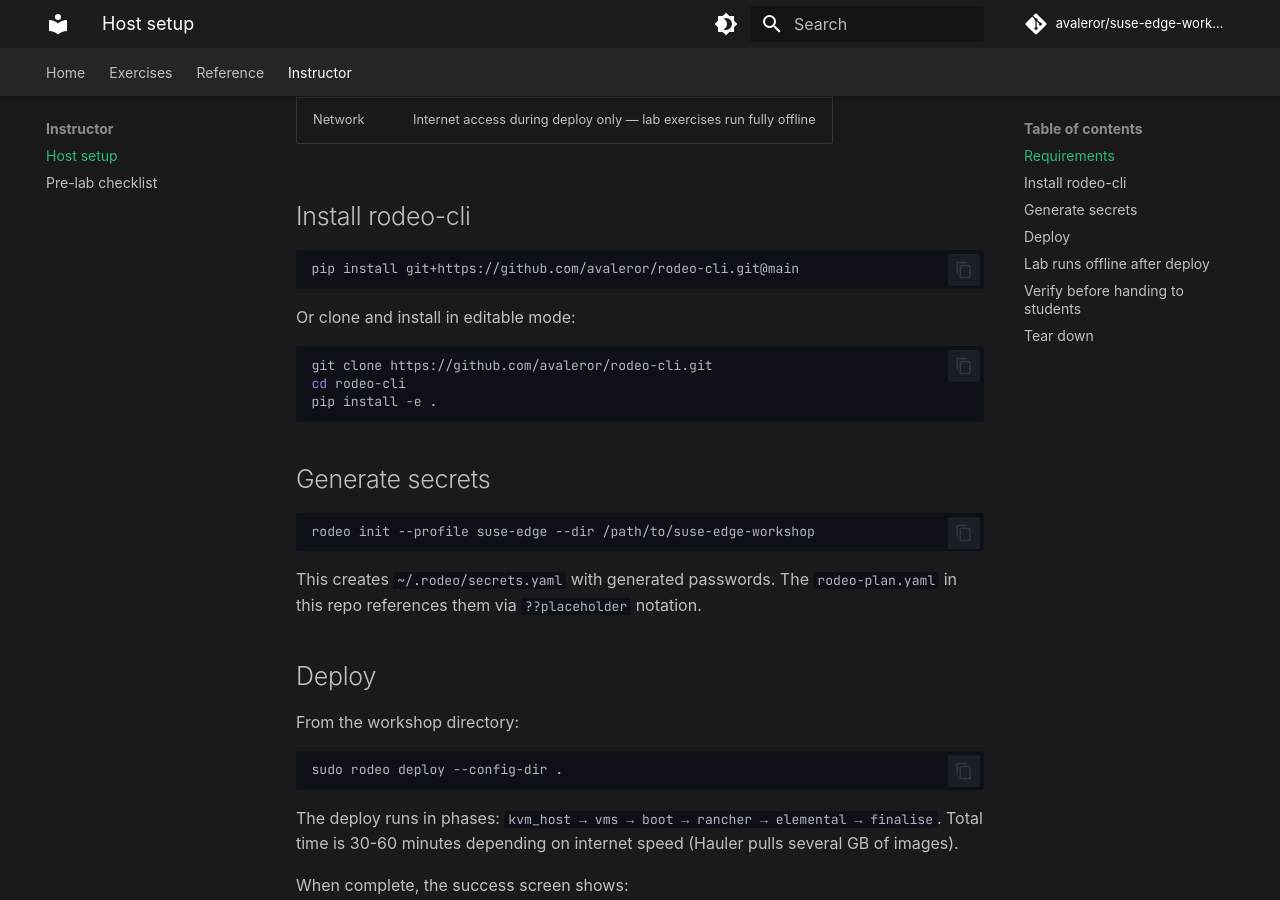
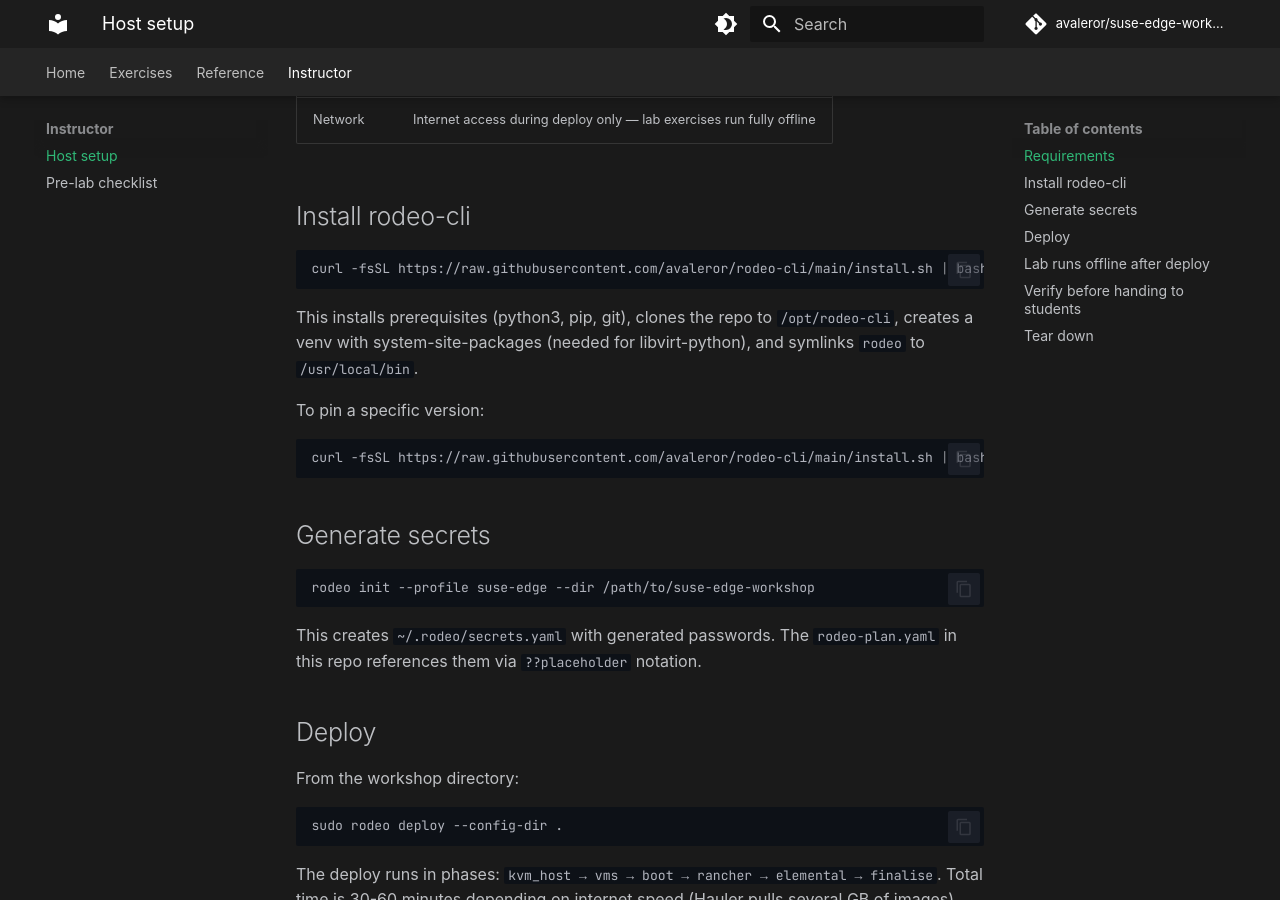
Before and after one commit to avaleror/suse-edge-workshop, an MkDocs documentation site: the page built from docs/instructor/host-setup.md, in a window 1280 px wide and 900 px high, scrolled down 500 px. Built offline with MkDocs 1.6.1 and Material for MkDocs 9.7.7, drawn with Linux system fonts in a browser that asks for light colours; some web fonts are replaced; comment, search, counter and statistics services are not loaded.

Commit message:
docs: use install.sh one-liner for rodeo-cli instead of bare pip install

````diff
--- a/docs/instructor/host-setup.md
+++ b/docs/instructor/host-setup.md
@@ -15,15 +15,15 @@
 ## Install rodeo-cli
 
 ```bash
-pip install git+https://github.com/avaleror/rodeo-cli.git@main
+curl -fsSL https://raw.githubusercontent.com/avaleror/rodeo-cli/main/install.sh | bash
 ```
 
-Or clone and install in editable mode:
+This installs prerequisites (python3, pip, git), clones the repo to `/opt/rodeo-cli`, creates a venv with system-site-packages (needed for libvirt-python), and symlinks `rodeo` to `/usr/local/bin`.
+
+To pin a specific version:
 
 ```bash
-git clone https://github.com/avaleror/rodeo-cli.git
-cd rodeo-cli
-pip install -e .
+curl -fsSL https://raw.githubusercontent.com/avaleror/rodeo-cli/main/install.sh | bash -s -- --ref v0.10.0
 ```
 
 ## Generate secrets
````
